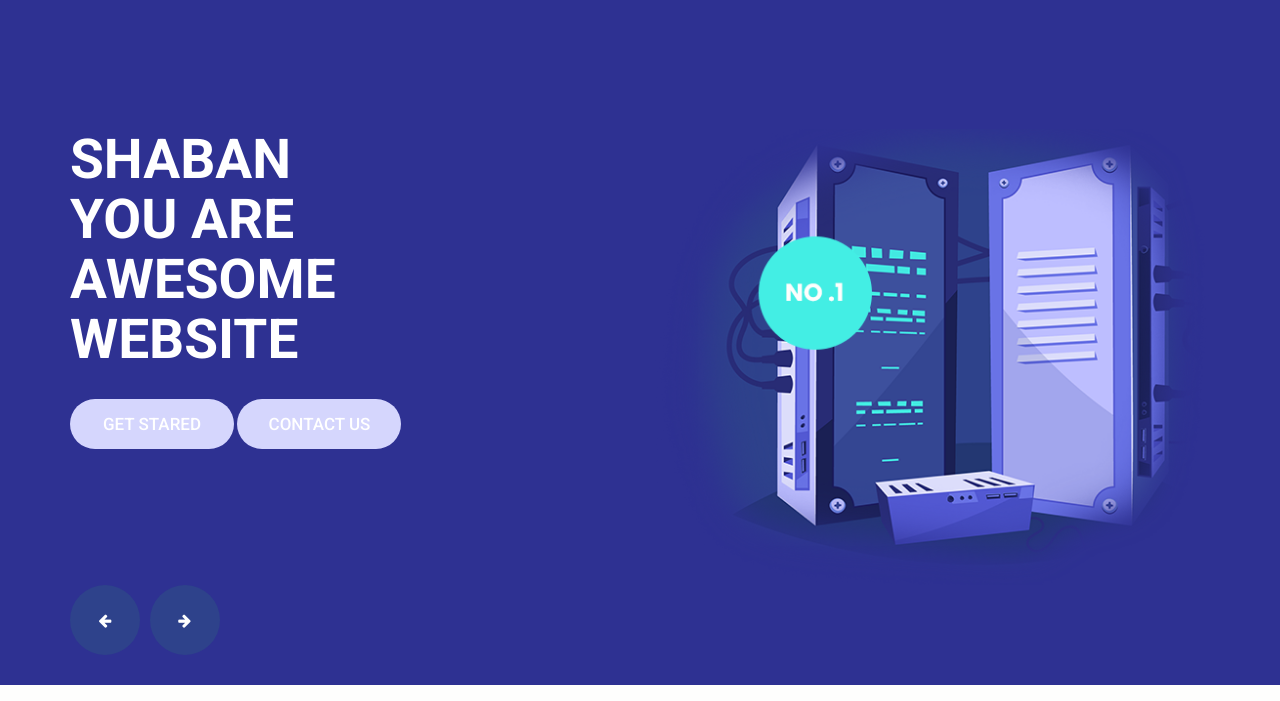
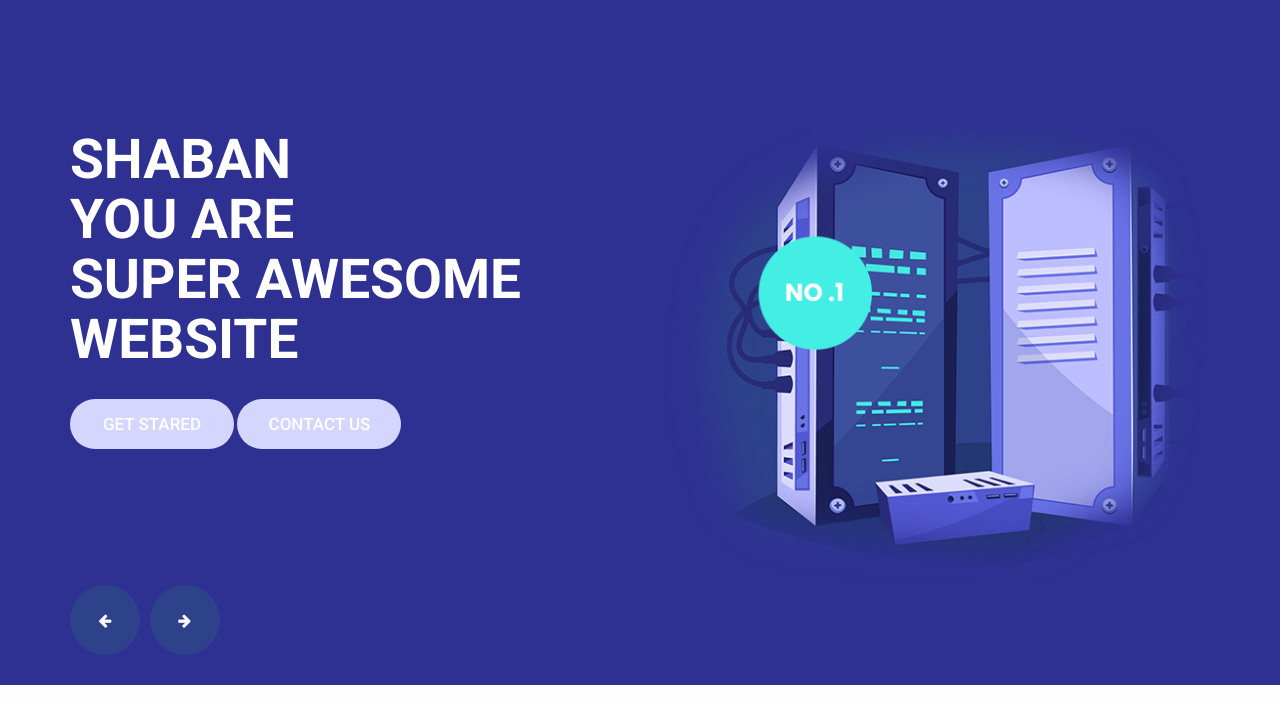
Before and after one commit to ShabanSaeed/first-project-jenkin, a plain HTML site: page index.html in a window 1280 px wide. Shown: the part 99-800 px from the top of the page. Drawn offline with nearby package versions, Linux system fonts and the light colour scheme.

Commit message:
2nd commmit

```diff
--- a/index.html
+++ b/index.html
@@ -108,7 +108,7 @@
                                     <div class="col-md-6">
                                        <div class="dream">
                                           <h1>
-                                             Shaban <br>You Are <br>Awesome <br>website
+                                             Shaban <br>You Are <br> Super Awesome <br>website
                                           </h1>
                                           <a class="read_more" href="Javascript:void(0)">Get Stared</a>
                                           <a class="read_more" href="Javascript:void(0)">Contact Us</a>
```
